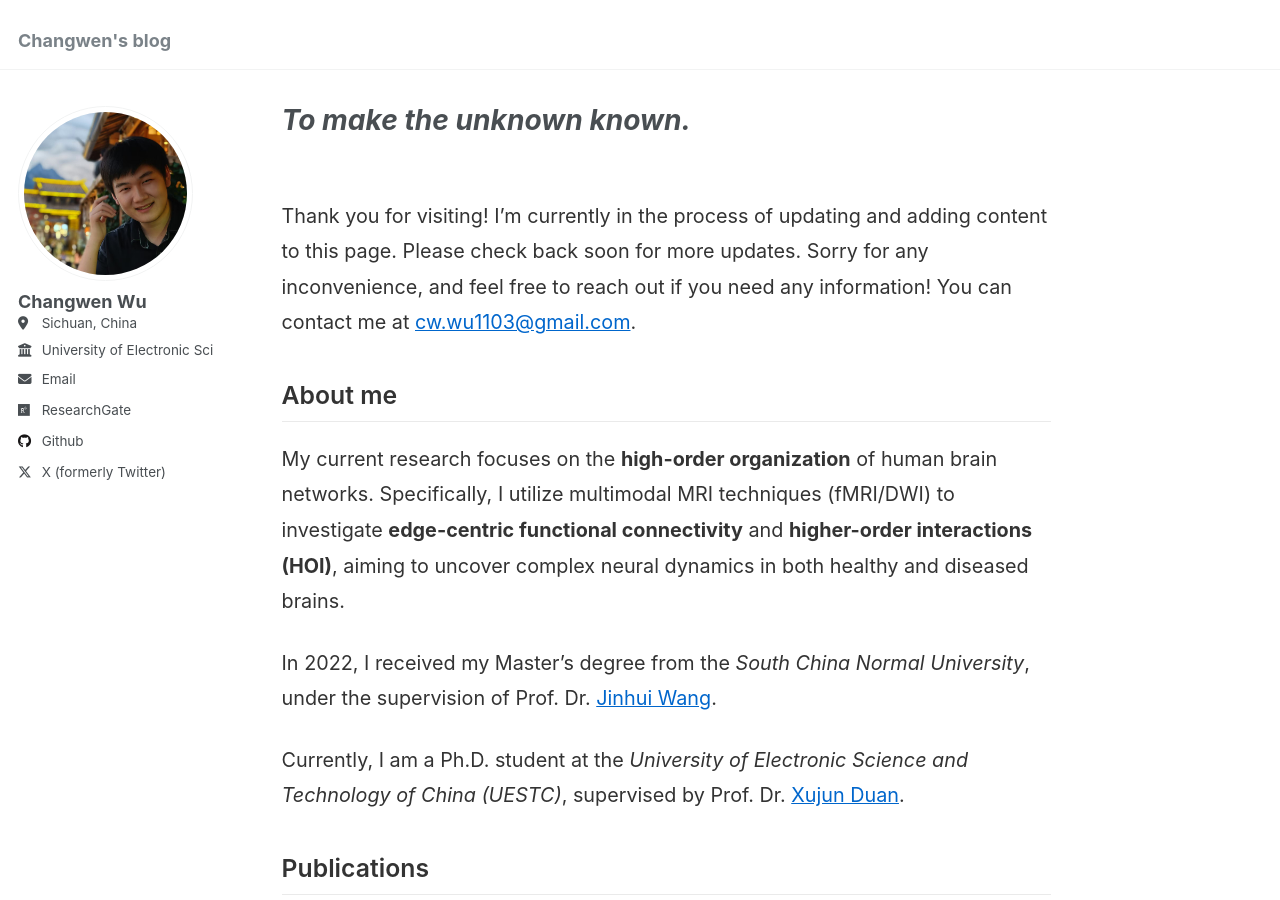
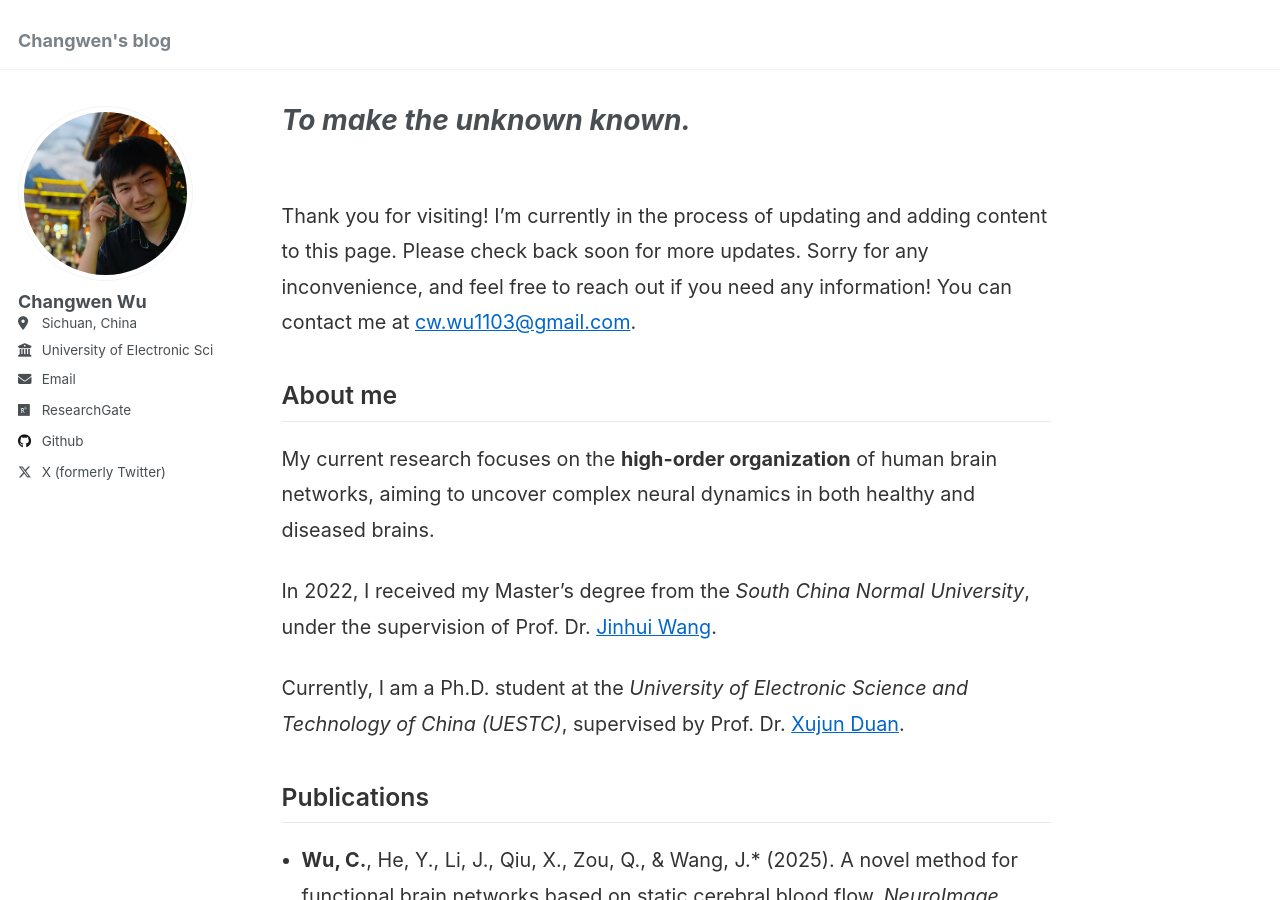
Before and after one commit to Changwen-Wu/Changwen-Wu.github.io, a Jekyll site: the page built from _pages/about.md, in a window 1280 px wide and 900 px high. Built offline with Jekyll 4.4.1, drawn with Linux system fonts in a browser that asks for light colours.

Commit message:
Simplify research description in about.md
Removed specific details about MRI techniques and edge-centric functional connectivity from the research description.

```diff
--- a/_pages/about.md
+++ b/_pages/about.md
@@ -18,7 +18,7 @@ redirect_from:
 <h2 style="margin-top: 40px; margin-bottom: 20px; font-weight: 600; border-bottom: 1px solid #eaeaea; padding-bottom: 10px;">About me</h2>
 
 <p>
-  My current research focuses on the <strong>high-order organization</strong> of human brain networks. Specifically, I utilize multimodal MRI techniques (fMRI/DWI) to investigate <strong>edge-centric functional connectivity</strong> and <strong>higher-order interactions (HOI)</strong>, aiming to uncover complex neural dynamics in both healthy and diseased brains.
+  My current research focuses on the <strong>high-order organization</strong> of human brain networks, aiming to uncover complex neural dynamics in both healthy and diseased brains.
 </p>
 
 <p>
```
